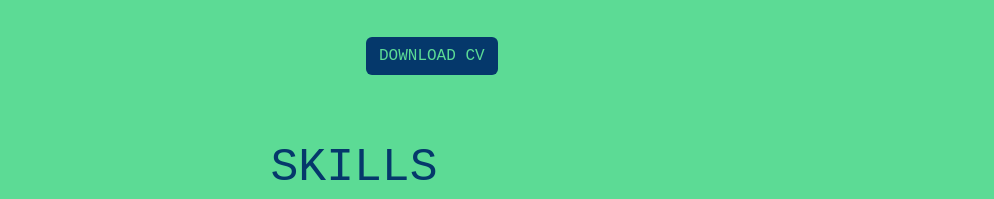
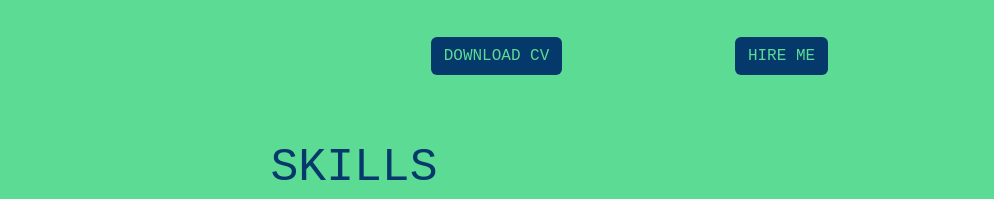
Before and after one commit to kahoro22/portfolio, a plain HTML site: page about.html in a window 1280 px wide. Shown: the part 321-520 px from the top of the page, 286-1280 px from the left. Drawn offline with nearby package versions, Linux system fonts and the light colour scheme.

Commit message:
Update about.html

```diff
--- a/about.html
+++ b/about.html
@@ -93,8 +93,15 @@
                 </div>
               </div>
               <br>
-              <button class="btn cv-btn">DOWNLOAD CV</button>
+              <div class="row">
+                <div class="col abt-btn">
+                  <button class="btn cv-btn">DOWNLOAD CV</button>
 
+                </div>
+                <div class="col abt-btn">
+                  <button class="btn cv-btn">HIRE ME</button>
+                </div>
+              </div>
           </div>
 
       </div>
```
